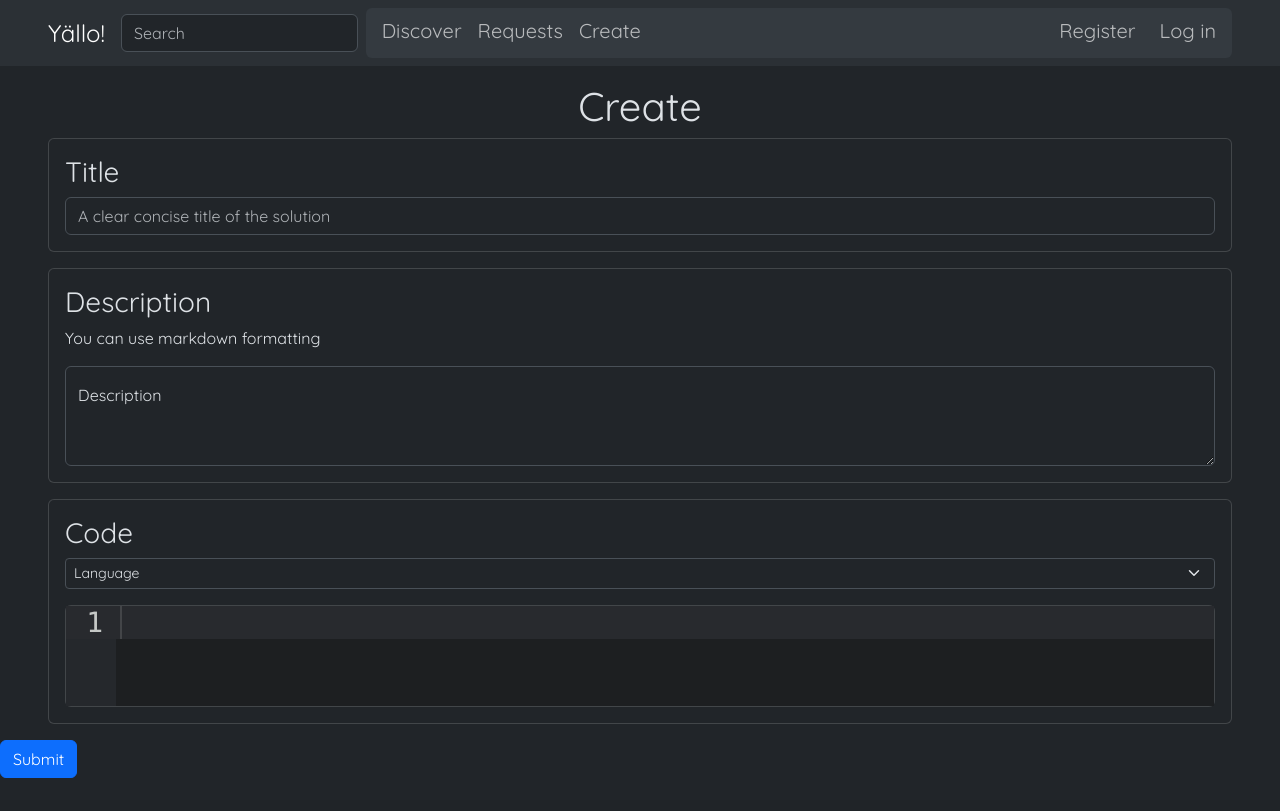
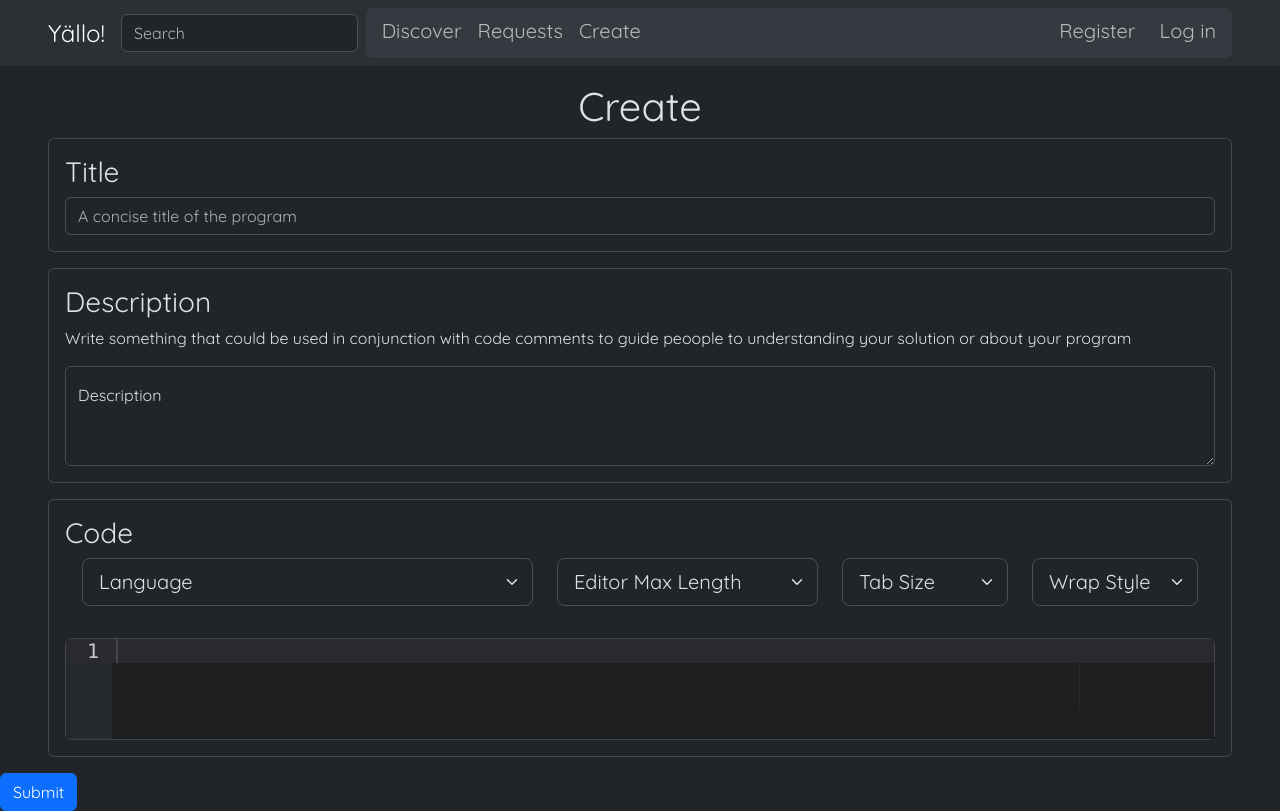
Before and after one commit to matthewxe/code-snips, a Flask app: template templates/post.html in a window 1280 px wide. Before the commit the page ends 778 px from the top, so only its background shows below. Run offline with Flask 3, Linux system fonts and the light colour scheme; the template is opened without the code that fills it: most values are stand-ins (such as "Sample title", 1, 10 or a date in 2020); some libraries are stand-ins or nearby versions.

Commit message:
yeah baby forms

```diff
--- a/app.py
+++ b/app.py
@@ -1,6 +1,6 @@
 from flask import Flask, request, redirect, render_template, url_for, session
 from flask_sqlalchemy import SQLAlchemy
-from sqlalchemy import Integer
+from sqlalchemy import Integer, func
 from sqlalchemy.orm import Mapped
 from flask_bcrypt import Bcrypt
 from flask_login import (
@@ -13,8 +13,15 @@ from flask_login import (
 )
 
 # LOGGING FORMAT
-LOG = '\033[100;92mLOG ::'
-FAIL = '\033[100;91mFAIL::'
+# def log(message, typeoflog):
+def log(messages):
+    escapecode = '\033[100;92mLOG ::'
+    if type(messages) is list:
+        for message in messages:
+            print(escapecode + str(message) + '\033[0m')
+    else:
+        print(escapecode + str(messages) + '\033[0m')
+
 
 # Supported Languages
 class Lang:
@@ -110,12 +117,13 @@ def load_user(id):
 
 @app.route('/')  # {{{
 def index():
-    print(LOG, User.is_active, User.is_authenticated)
-    print(
-        FAIL,
-        User.query.all(),
-        current_user.is_active,
-        current_user.is_authenticated,
+    log([User.is_active, User.is_authenticated])
+    log(
+        [
+            User.query.all(),
+            current_user.is_active,
+            current_user.is_authenticated,
+        ]
     )
     return render_template(
         'index.html', is_active=current_user.is_active
@@ -215,23 +223,33 @@ def discover():
 @app.route('/create/<typeofpost>', methods=['GET', 'POST'])  # {{{
 @login_required
 def create(typeofpost):
-    if request.method == 'POST':
-        return 'shit'
-    else:
-        if not typeofpost:
-            return redirect(url_for('index'))   # }}}
+    if not typeofpost:
+        return redirect(url_for('index'))   # }}}
 
-        match (typeofpost):
-            case 'post':
+    match (typeofpost):
+        case 'post':
+            if request.method == 'POST':
+                log(User.query.first())
+                log(User.query.get(id))
+                form = request.form
+
+                for value in request.form:
+                    print(value, form[value])
                 return render_template(
                     'post.html',
                     is_active=current_user.is_active,
                     languages=SUPPORTED_LANGS,
                 )
-            case 'request':
-                return render_template('post_request.html')
-            case _:
-                return redirect(url_for('index'))   # }}}
+            else:
+                return render_template(
+                    'post.html',
+                    is_active=current_user.is_active,
+                    languages=SUPPORTED_LANGS,
+                )
+        case 'request':
+            return render_template('post_request.html')
+        case _:
+            return redirect(url_for('index'))   # }}}
 
 
 @app.route('/create')  # {{{
--- a/static/post.css
+++ b/static/post.css
@@ -9,17 +9,6 @@ body {
         height: 100%;
 }
 
-body {
-        overflow: hidden;
-}
-
-.inner {
-        height: 300px;
-        padding-right: 0;
-        padding-left: 0;
-        background-color: #ccc;
-}
-
 #ace-editor {
         min-height: 100px;
 }
--- a/static/post.js
+++ b/static/post.js
@@ -1,12 +1,22 @@
-var editor = ace.edit("ace-editor");
-editor.setTheme("ace/theme/tomorrow_night");
-editor.setOptions({
+var editor = ace.edit("ace-editor", {
 	maxLines: 10,
+	theme: "ace/theme/tomorrow_night",
 });
 
 var language_select = document.getElementById("language");
 language_select.addEventListener("input", function() {
 	var selected = language_select.options[language_select.selectedIndex].value;
 	editor.session.setMode("ace/mode/" + selected);
-	var code = editor.getValue();
 });
+
+var editor_max = document.getElementById("editorMax");
+editor_max.addEventListener("input", function() {
+	editor.session.maxLines(editor_max.value);
+});
+
+var form = document.getElementById("form");
+
+form.onsubmit = () => {
+	var submit_button = document.getElementById("submit_button");
+	submit_button.value = editor.getValue();
+};
--- a/templates/post.html
+++ b/templates/post.html
@@ -1,17 +1,8 @@
 {% extends "template.html" %}
 {% block head %}
 <link href="../static/post.css" rel="stylesheet" />
-<script src="https://cdn.jsdelivr.net/npm/ace-builds@1.32.2/src-min-noconflict/ace.min.js"></script>
+<script defer src="https://cdn.jsdelivr.net/npm/ace-builds@1.32.2/src-min-noconflict/ace.min.js"></script>
 <script defer src="../static/post.js"></script>
-<style type="text/css" media="screen">
-	#editor {
-		position: absolute;
-		top: 0;
-		right: 0;
-		bottom: 0;
-		left: 0;
-	}
-</style>
 {% endblock %}
 {% block title %}Create -{% endblock %}
 {% block body %}
@@ -20,26 +11,62 @@
 </form>
 <div class="card mx-5 p-3 mb-3">
 	<h3>Title</h3>
-	<input class="form-control" type="text" name="title" form="form" placeholder="A clear concise title of the solution"
+	<input class="form-control" type="text" name="title" form="form" placeholder="A concise title of the program"
 		id="titleform">
 </div>
 <div class="card mx-5 p-3 mb-3">
 	<h3>Description</h3>
-	<p>You can use markdown formatting</p>
+	<!-- <p>You can use markdown formatting</p> -->
+	<p>
+		Write something that could be used in conjunction with code comments to guide peoople to understanding your solution
+		or about your program
+	</p>
 	<div class="form-floating">
-		<textarea class="form-control" placeholder="Add a description" id="floatingDescription"></textarea>
+		<textarea form="form" name="description" class="form-control" placeholder="Add a description"
+			id="floatingDescription"></textarea>
 		<label for="floatingDescription">Description</label>
 	</div>
 </div>
 <div class="card mx-5 p-3 mb-3">
 	<h3>Code</h3>
-	<select id="language" class="form-select form-select-sm w-3 mb-3" aria-label="Small select example">
-		<option disabled selected>Language</option>
-		{% for lang in languages %}<option value="{{ lang.ace }}">{{ lang.name }}</option>{% endfor %}
-	</select>
-	<div class="card fs-5" style="font-size: 144px;">
-		<div id="ace-editor" class="fs-3"></div>
+	<div class="container text-center">
+		<div class="row">
+			<div class="col-5">
+				<select id="language" form="form" name="language" class="form-select form-select-lg w-3 mb-3 me-auto"
+					aria-label="Small select example">
+					<option disabled selected>Language</option>
+					{% for lang in languages %}<option value="{{ lang.ace }}">{{ lang.name }}</option>{% endfor %}
+				</select>
+			</div>
+			<div class="col-3">
+				<select id="editorMax" class="form-select form-select-lg w-3 mb-3 me-auto" aria-label="Small select example">
+					<option disabled selected>Editor Max Length</option>
+					<option value="10">10</option>
+					<option value="20">20</option>
+					<option value="30">30</option>
+				</select>
+			</div>
+			<div class="col-2">
+				<select id="editorMax" class="form-select form-select-lg w-3 mb-3 me-auto" aria-label="Small select example">
+					<option disabled selected>Tab Size</option>
+					<option value="2">2</option>
+					<option value="4">4</option>
+					<option value="8">8</option>
+				</select>
+			</div>
+			<div class="col-2">
+				<select id="editorMax" class="form-select form-select-lg w-3 mb-3 me-auto" aria-label="Small select example">
+					<option disabled selected>Wrap Style</option>
+					<option value="nowrap">No Wrap</option>
+					<option value="softwrap">Soft Wrap</option>
+				</select>
+			</div>
+		</div>
+	</div>
+	<div class="input-group mb-3"></div>
+	<div class="card fs-5">
+		<div id="ace-editor" class="fs-5"></div>
 	</div>
 </div>
-<button class="btn btn-primary" type="button">Submit</button>
+<button id="submit_button" name="code" form="form" class="btn btn-primary" type="submit">Submit</button>
 {% endblock %}
```
